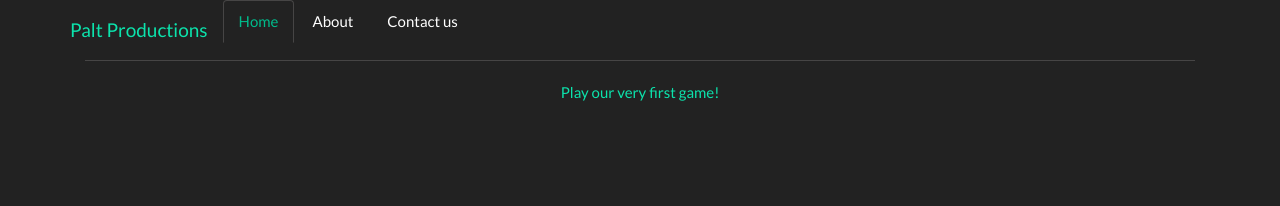
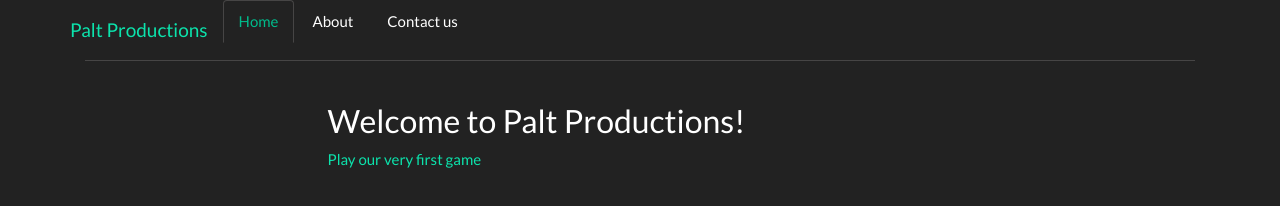
Before and after one commit to nicnys-8/PaltProductions, a plain HTML site: page static/index.html in a window 1280 px wide. Drawn offline with Linux system fonts and the light colour scheme.

Commit message:
Making it ready for first deployment

```diff
--- a/static/index.html
+++ b/static/index.html
@@ -50,9 +50,8 @@
         <!-- Tab panes -->
         <div class="tab-content col-md-6">
             <div role="tabpanel" class="tab-pane active" id="home">
-
-                <center>
-                    <a href="game.html">Play our very first game!</a>
+                    <h2>Welcome to Palt Productions!</h2>
+                    <a href="Spaceship/index.html">Play our very first game</a>
                 </center>
 
             </div>
@@ -61,7 +60,7 @@
                 <div class="container">
                     <h2>About us</h2>
                     <p>
-                     Some info is coming soon...!
+                     Coming soon!
                  </p>
              </div>
          </div>
```
